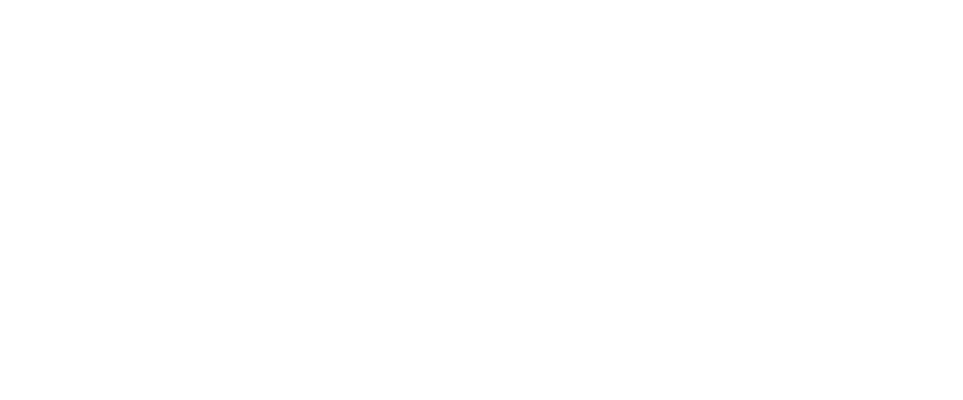
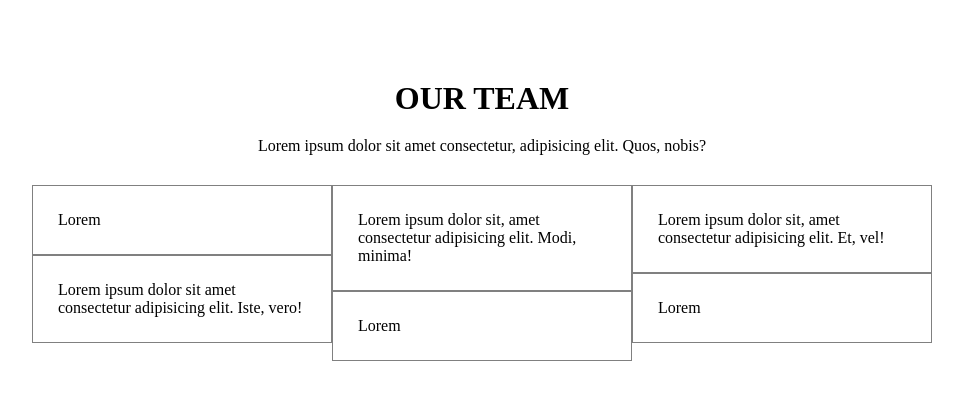
Before and after one commit to Alati11/js-our-team, a plain HTML site: page index.html in a window 1280 px wide. Shown: the whole page, without its empty margins (158-1121 px from the left). Drawn offline with Linux system fonts and the light colour scheme.

Commit message:
add layout html

```diff
--- a/css/app.css
+++ b/css/app.css
@@ -0,0 +1,39 @@
+*{
+    margin: 0;
+    padding: 0;
+    box-sizing: border-box;
+}
+img {
+    max-width: 100%;
+}
+.container {
+    width: 900px;
+    max-height: 600px;
+    margin: 80px auto;
+    /* border: 2px solid grey; */
+
+}
+
+.row {
+    display: flex;
+    flex-wrap: wrap;
+}
+
+.col-4 {
+	flex-basis: calc((100% / 12) * 4);
+}
+
+.card {
+    padding: 25px;
+    border: 1px solid gray;
+}
+
+.title {
+    margin: 0 auto;
+    text-align: center;
+    margin-bottom: 30px;
+}
+
+.presentation {
+    margin-top: 20px;
+}
--- a/index.html
+++ b/index.html
@@ -7,6 +7,27 @@
     <link rel="stylesheet" href="./css/app.css">
 </head>
 <body>
+    <div class="container">
+        <div class="title">
+            <h1>OUR TEAM</h1>
+            <p class="presentation">Lorem ipsum dolor sit amet consectetur, adipisicing elit. Quos, nobis?</p>
+        </div>
+        <div class="row">
+            <div class="col-4">
+                <div class="card">Lorem</div>
+                <div class="card">Lorem ipsum dolor sit amet consectetur adipisicing elit. Iste, vero!</div>
+            </div>
+            <div class="col-4">
+                <div class="card">Lorem ipsum dolor sit, amet consectetur adipisicing elit. Modi, minima!</div>
+                <div class="card">Lorem</div>
+            </div>
+            <div class="col-4">
+                <div class="card">Lorem ipsum dolor sit, amet consectetur adipisicing elit. Et, vel!</div>
+                <div class="card">Lorem</div>
+            </div>
+        </div>
+
+    </div>
 
 
     <script src="./js/app.js"></script>
--- a/js/app.js
+++ b/js/app.js
@@ -43,7 +43,6 @@ const team = [
 
 // - Stampare su console, per ogni membro del team, le informazioni di nome, ruolo e la stringa della foto
 // console.log(team[0],team[1], team[2], team[3], team[4], team[5]);
-
 for (let i=0; i < team.length; i++){
     let ourTeam = team[i];
     console.log(ourTeam);
```
